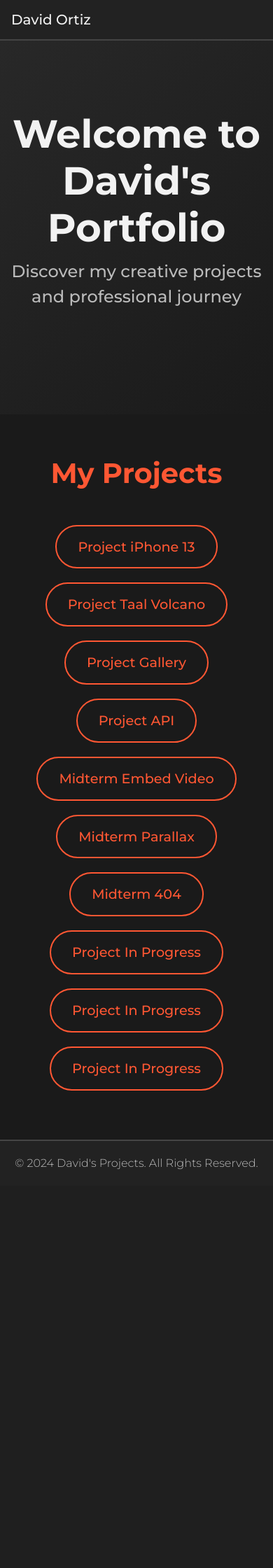
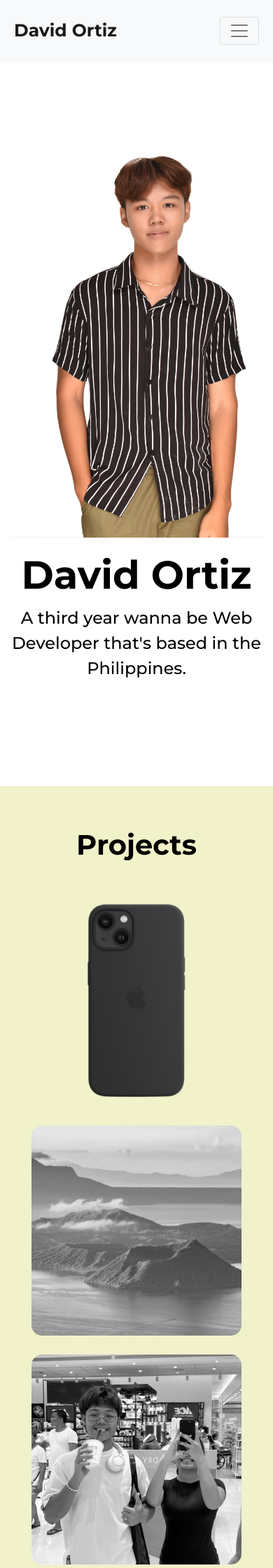
Before and after one commit to davidortizjr/davidortizjr.github.io, a PHP site: page / in a window 390 px wide. Shown: the top 2240 px of the page at 70% size. Before the commit the page ends 1671 px from the top, so only its background shows below. Run offline with PHP 8.4, Linux system fonts and the light colour scheme; some libraries are stand-ins or nearby versions.

Commit message:
overhauled my home index and fixed some responsiveness

```diff
--- a/404.html
+++ b/404.html
@@ -30,7 +30,6 @@
                 linear-gradient(to right, rgba(255, 255, 255, 0.1) 1px, transparent 1px),
                 linear-gradient(to bottom, rgba(255, 255, 255, 0.1) 1px, transparent 1px);
             background-size: 50px 50px;
-            /* Adjust the size to make the grid denser or sparser */
             z-index: 1;
         }
 
@@ -43,7 +42,7 @@
 
         .gif {
             margin: 20px 0;
-            width: 100%;
+            width: 1000px;
             height: auto;
         }
 
--- a/index.html
+++ b/index.html
@@ -1,5 +1,6 @@
 <!DOCTYPE html>
 <html lang="en">
+
 <head>
     <meta charset="UTF-8">
     <meta name="viewport" content="width=device-width, initial-scale=1.0">
@@ -7,141 +8,138 @@
     <link rel="icon" type="image" href="imgs/logo.png">
     <link rel="stylesheet" href="https://maxcdn.bootstrapcdn.com/bootstrap/4.5.2/css/bootstrap.min.css">
     <link href="https://fonts.googleapis.com/css2?family=Montserrat:wght@300;500;700&display=swap" rel="stylesheet">
-  <style>
-    body {
-      background-color: #1a1a1a;
-      color: #f2f2f2;
-      font-family: 'Montserrat', sans-serif;
-      margin: 0;
-    }
-    .navbar {
-      background-color: #222;
-      border-bottom: 2px solid #444;
-    }
-    .navbar-brand, .nav-link {
-      color: #f2f2f2;
-      font-weight: 500;
-    }
-    .navbar-brand:hover, .nav-link:hover {
-      color: #ff5733;
-    }
-    .header-section {
-      text-align: center;
-      padding: 100px 0;
-      background: linear-gradient(135deg, #282828 0%, #1a1a1a 100%);
-    }
-    .header-section h1 {
-      font-size: 3.5em;
-      font-weight: 700;
-      margin-bottom: 10px;
-    }
-    .header-section p {
-      font-size: 1.5em;
-      color: #bbb;
-      margin-bottom: 50px;
-    }
-    .projects-section {
-      padding: 60px 0;
-    }
-    .projects-section h2 {
-      font-size: 2.5em;
-      font-weight: 700;
-      margin-bottom: 40px;
-      color: #ff5733;
-    }
-    .project-btn {
-      border: 2px solid #ff5733;
-      color: #ff5733;
-      background-color: transparent;
-      margin: 10px;
-      padding: 15px 30px;
-      font-size: 1.2em;
-      border-radius: 50px;
-      transition: all 0.3s ease;
-    }
-    .project-btn:hover {
-      background-color: #ff5733;
-      color: #fff;
-      transform: scale(1.05);
-    }
-    footer {
-      text-align: center;
-      padding: 20px 0;
-      background-color: #222;
-      border-top: 2px solid #444;
-      color: #bbb;
-    }
-    footer p {
-      margin: 0;
-      font-weight: 300;
-    }
-  </style>
+    <link rel="stylesheet" href="style.css">
+    <script src="https://kit.fontawesome.com/281245875a.js" crossorigin="anonymous"></script>
 </head>
+
 <body>
 
     <!-- Navbar -->
-  <nav class="navbar navbar-expand-lg">
+    <nav class="navbar navbar-expand-lg navbar-light bg-light">
         <div class="container">
             <a class="navbar-brand" href="#">David Ortiz</a>
+            <button class="navbar-toggler" type="button" data-bs-toggle="collapse" data-bs-target="#navbarNav"
+                aria-controls="navbarNav" aria-expanded="false" aria-label="Toggle navigation">
+                <span class="navbar-toggler-icon"></span>
+            </button>
+            <div class="collapse navbar-collapse" id="navbarNav">
+                <ul class="navbar-nav ml-auto">
+                    <li class="nav-item" style="padding-left: 10px;"> <a class="nav-link" href="#home">Home</a></li>
+                    <li class="nav-item" style="padding-left: 10px;"> <a class="nav-link" href="#about">About</a></li>
+                    <li class="nav-item" style="padding-left: 10px;"> <a class="nav-link" href="#projects">Projects</a>
+                    </li>
+                    <li class="nav-item" style="padding-left: 10px;"> <a class="nav-link" href="#contact">Contact</a>
+                    </li>
+                </ul>
+            </div>
         </div>
     </nav>
 
     <!-- Header Section -->
-  <section class="header-section">
-    <div class="container">
-      <h1>Welcome to David's Portfolio</h1>
-      <p>Discover my creative projects and professional journey</p>
+    <section class="header-section" id="home">
+        <div class="container text-center">
+            <div class="row">
+                <div class="col-md-4 d-flex align-items-end">
+                    <img src="imgs/2.jpg" alt="David Ortiz" class="img-fluid"
+                        style="max-width: 400px; padding-top: 20px;">
+                </div>
+                <div class="col-md-8" style="padding-top: 20px;">
+                    <h1>David Ortiz</h1>
+                    <p>A third year wanna be Web Developer that's based in the Philippines.</p>
+                </div>
+            </div>
         </div>
     </section>
 
     <!-- Projects Section -->
-  <section class="projects-section text-center">
-    <div class="container">
-      <h2>My Projects</h2>
+    <section class="projects-section" id="projects">
+        <div class="container text-center">
+            <h2>Projects</h2>
             <div class="d-flex flex-wrap justify-content-center mt-4">
-        <!-- Project Buttons -->
-        <a href="iPhone13/review.html">
-          <button class="project-btn">Project iPhone 13</button>
+                <a href="iPhone13/review.html" class="project-link">
+                    <div class="project-img-container">
+                        <img src="imgs/thumbnail1.png" alt="Project iPhone 13" class="project-img">
+                        <div class="project-name">Project iPhone 13</div>
+                    </div>
                 </a>
-        <a href="Taal Volcano/index.html">
-          <button class="project-btn">Project Taal Volcano</button>
+                <a href="Taal Volcano/index.html" class="project-link">
+                    <div class="project-img-container">
+                        <img src="imgs/thumbnail2.png" alt="Project Taal Volcano" class="project-img">
+                        <div class="project-name">Project Taal Volcano</div>
+                    </div>
                 </a>
-        <a href="Gallery/index.html">
-          <button class="project-btn">Project Gallery</button>
+                <a href="Gallery/index.html" class="project-link">
+                    <div class="project-img-container">
+                        <img src="imgs/thumbnail3.png" alt="Project Gallery" class="project-img">
+                        <div class="project-name">Project Gallery</div>
+                    </div>
                 </a>
-        <a href="API/index.html">
-          <button class="project-btn">Project API</button>
+                <a href="API/index.html" class="project-link">
+                    <div class="project-img-container">
+                        <img src="imgs/thumbnail4.png" alt="Project API" class="project-img">
+                        <div class="project-name">Project API</div>
+                    </div>
                 </a>
-        <a href="Embed/index.html">
-          <button class="project-btn">Midterm Embed Video</button>
+                <a href="Embed/index.html" class="project-link">
+                    <div class="project-img-container">
+                        <img src="imgs/thumbnail5.png" alt="Midterm Embed Video" class="project-img">
+                        <div class="project-name">Midterm Embed Video</div>
+                    </div>
                 </a>
-        <a href="Parallax/index.html">
-          <button class="project-btn">Midterm Parallax</button>
+                <a href="Parallax/index.html" class="project-link">
+                    <div class="project-img-container">
+                        <img src="https://www.sonypicturesanimation.com/sites/default/files/styles/max_1300_x_1300/public/2022-12/SV2_uct0287.1058_lm_v1.jpg?itok=qdcFCTgZ"
+                            alt="Midterm Parallax" class="project-img">
+                        <div class="project-name">Midterm Parallax</div>
+                    </div>
                 </a>
-        <a href="404.html">
-          <button class="project-btn">Midterm 404</button>
-        </a>
-        <a href="404.html">
-          <button class="project-btn">Project In Progress</button>
-        </a>
-        <a href="404.html">
-          <button class="project-btn">Project In Progress</button>
-        </a>
-        <a href="404.html">
-          <button class="project-btn">Project In Progress</button>
+                <a href="404.html" class="project-link">
+                    <div class="project-img-container">
+                        <img src="https://userway.org/blog/wp-content/uploads/2024/03/The-404-Page_-How-To-Turn-a-404-Error-Into-a-Win-for-Your-Website.jpg"
+                            alt="Midterm 404" class="project-img">
+                        <div class="project-name">Midterm 404</div>
+                    </div>
                 </a>
             </div>
         </div>
     </section>
 
+    <section class="about-section" id="about">
+        <div class="container text-center" style="padding-top: 20px;">
+            <h2>About Me</h2>
+            <div class="row justify-content-center">
+                <div class="col-md-6">
+                    <div class="card p-4">
+                        <h5>Introduction</h5>
+                        <p>I am a student with a deep interest in web development, seeking to improve my skills in HTML,
+                            CSS, JavaScript, and various frameworks like React and Bootstrap. I enjoy collaborating on
+                            projects and learning new technologies that help me deliver modern solutions.</p>
+                        <button class="btn btn-primary">Learn More</button>
+                    </div>
+                </div>
+                <div class="col-md-6">
+                    <h5>Skills</h5>
+                    <ul>
+                        <li><strong>Frontend:</strong> HTML, CSS, JavaScript, Bootstrap</li>
+                        <li><strong>Backend:</strong> PHP</li>
+                        <li><strong>Database:</strong> MySQL</li>
+                    </ul>
+                </div>
+            </div>
+        </div>
+    </section>
+
+
     <!-- Footer -->
-  <footer class="container">
-    <p>&copy; 2024 David's Projects. All Rights Reserved.</p>
+    <footer class="container-fluid text-center mt-5">
+        <p>&copy; 2024 David Ortiz. All Rights Reserved.</p>
     </footer>
 
     <!-- Bootstrap JS and dependencies -->
     <script src="https://ajax.googleapis.com/ajax/libs/jquery/3.5.1/jquery.min.js"></script>
     <script src="https://cdn.jsdelivr.net/npm/popper.js@1.16.0/dist/umd/popper.min.js"></script>
     <script src="https://maxcdn.bootstrapcdn.com/bootstrap/4.5.2/js/bootstrap.min.js"></script>
+
 </body>
+
 </html>
--- /dev/null
+++ b/style.css
@@ -0,0 +1,116 @@
+body {
+  background-color: rgb(241, 241, 202);
+  color: #000000;
+  font-family: 'Montserrat', sans-serif;
+  margin: 0;
+}
+
+.navbar {
+  background-color: white;
+  padding: 20px;
+
+}
+
+.nav-link {
+  color: #f2f2f2;
+  font-weight: 1000;
+  font-size: 15px;
+}
+
+.navbar-brand {
+  color: #f2f2f2;
+  font-weight: 1000;
+  font-size: 25px;
+}
+
+
+.header-section {
+  text-align: center;
+  padding: 100px 0;
+  background-color: #ffffff;
+}
+
+.header-section h1 {
+  font-size: 3.5em;
+  font-weight: 700;
+  margin-bottom: 10px;
+}
+
+.header-section p {
+  font-size: 1.5em;
+  color: #000000;
+  margin-bottom: 50px;
+}
+
+.projects-section {
+  padding: 60px 0;
+}
+
+.projects-section h2 {
+  font-size: 2.5em;
+  font-weight: 700;
+  margin-bottom: 40px;
+  color: #000000;
+}
+
+.project-link {
+  margin: 10px;
+  display: inline-block;
+  position: relative;
+  overflow: hidden;
+}
+
+.project-img-container {
+  position: relative;
+  display: inline-block;
+  width: 300px;
+  height: 300px;
+  border-radius: 15px;
+  overflow: hidden;
+}
+
+.project-img {
+  width: 100%;
+  height: 100%;
+  object-fit: cover;
+  transition: all 0.3s ease;
+  filter: grayscale(100%);
+}
+
+.project-img:hover {
+  transform: scale(1.05);
+  filter: grayscale(0%);
+}
+
+.project-name {
+  position: absolute;
+  bottom: 0;
+  left: 0;
+  width: 100%;
+  padding: 15px;
+  text-align: center;
+  background-color: rgba(0, 0, 0, 0.6);
+  /* Dark background for text */
+  color: white;
+  font-size: 1.2em;
+  font-weight: bold;
+  opacity: 0;
+  transition: opacity 0.3s ease;
+}
+
+.project-img-container:hover .project-name {
+  opacity: 1;
+}
+
+footer {
+  text-align: center;
+  padding: 20px 0;
+  background-color: #ffffff;
+  color: #bbb;
+}
+
+footer p {
+  margin: 0;
+  font-weight: 300;
+  color: black;
+}
```
Also changed, not shown: Parallax/banner.html (+10 -16 lines), Parallax/style.css (+3 -5 lines), imgs/2.jpg (added), imgs/thumbnail1.png (added), imgs/thumbnail2.png (added), imgs/thumbnail3.png (added), imgs/thumbnail4.png (added), imgs/thumbnail5.png (added). Lines whose indentation alone changed are shown as unchanged.
